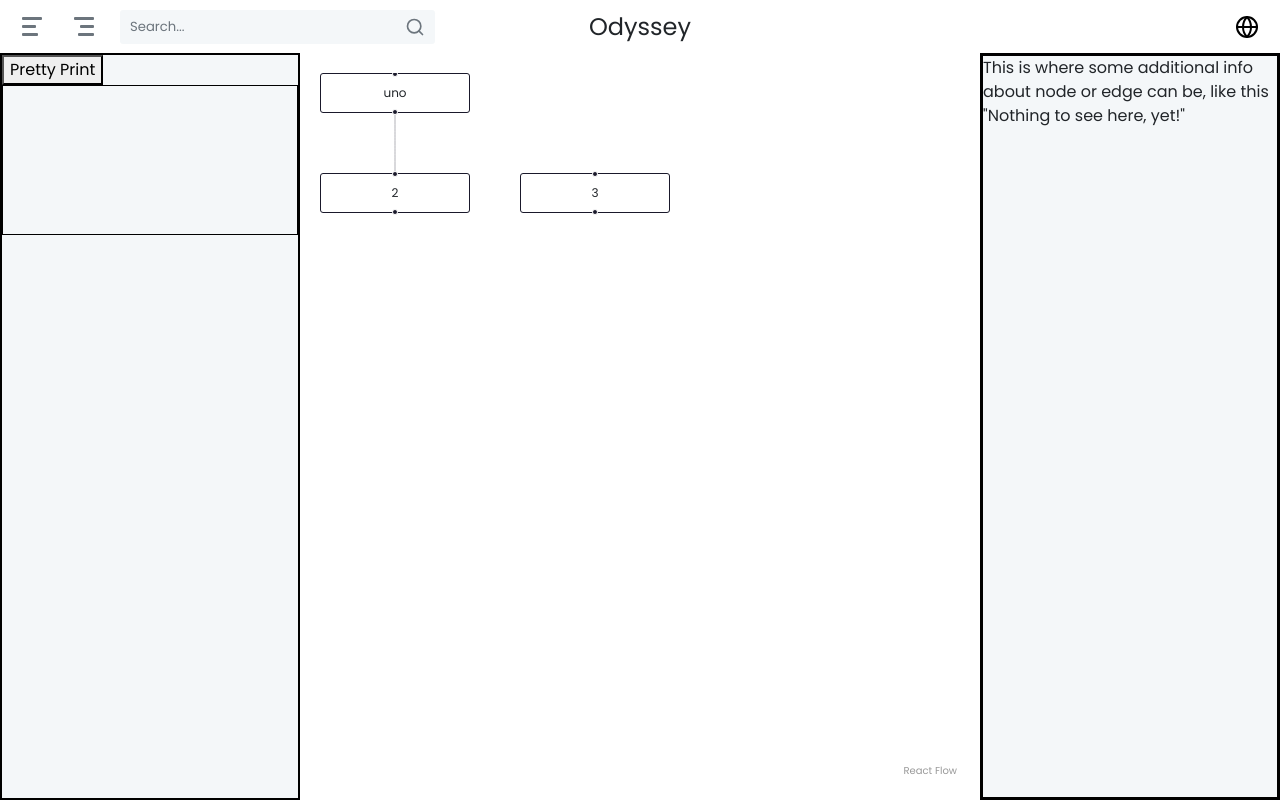
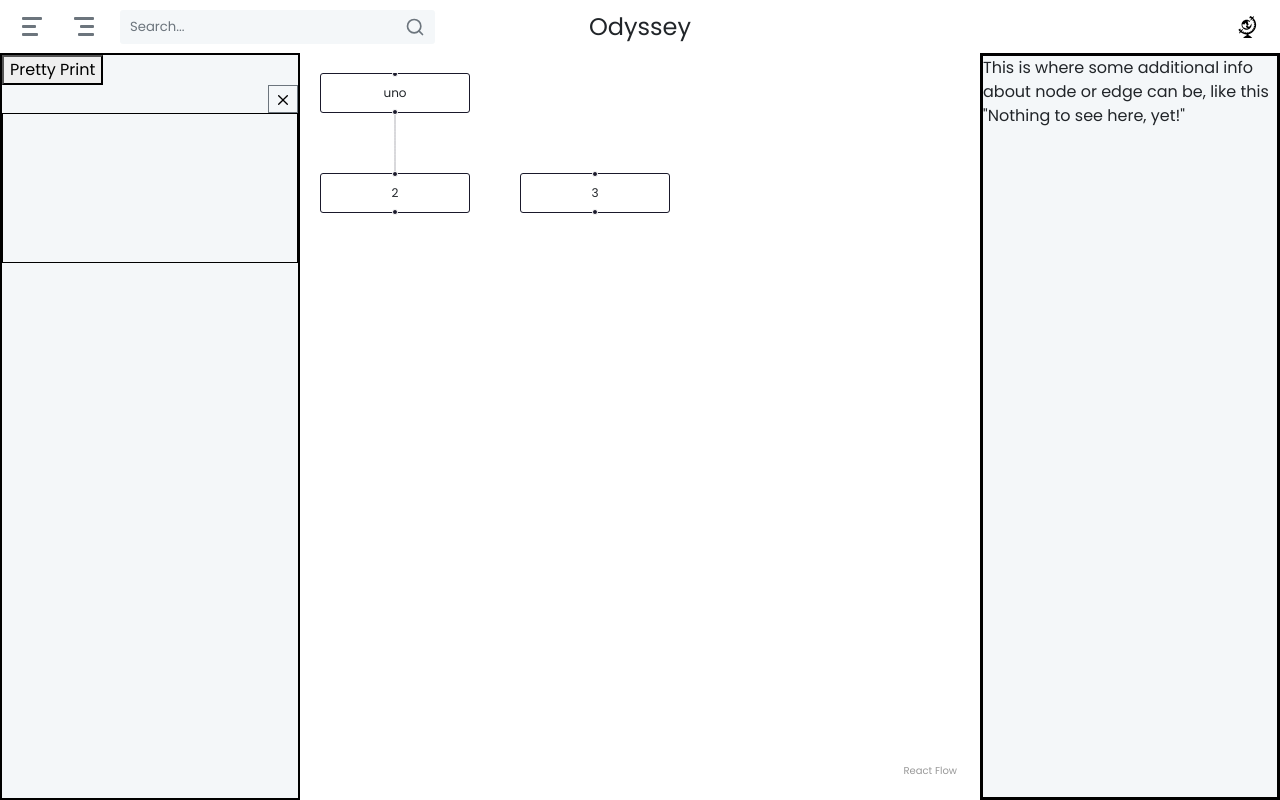
Before and after one commit to devl-things/odyssey, a React (Vite) app in the folder src/odyssey-web/: page / in a window 1280 px wide. Built offline with nearby package versions, Linux system fonts and the light colour scheme.

Commit message:
#12 - changed icons - toolbar beginnings

```diff
--- a/src/odyssey-web/package.json
+++ b/src/odyssey-web/package.json
@@ -11,10 +11,10 @@
   },
   "dependencies": {
     "@xyflow/react": "^12.4.3",
-    "lucide-react": "^0.475.0",
     "prismjs": "^1.29.0",
     "react": "^19.0.0",
-    "react-dom": "^19.0.0"
+    "react-dom": "^19.0.0",
+    "react-icons": "^5.5.0"
   },
   "devDependencies": {
     "@eslint/js": "^9.19.0",
--- a/src/odyssey-web/src/components/dac-editor/DacEditor.tsx
+++ b/src/odyssey-web/src/components/dac-editor/DacEditor.tsx
@@ -4,6 +4,7 @@ import "prismjs/components/prism-json"; // Import JSON language support
 // import "prismjs/themes/prism-tomorrow.css"; // Theme for syntax highlighting
 //import "prismjs/themes/prism-coy.css"; // Theme for syntax highlighting
 import "./DacEditor.scss";
+import Toolbar from "../toolbar/Toolbar";
 
 const DacEditor: React.FC = () => {
     const contentRef = useRef<HTMLDivElement>(null);
@@ -80,6 +81,7 @@ const DacEditor: React.FC = () => {
     return (
         <>
             <button onClick={prettyPrint}>Pretty Print</button>
+            <Toolbar />
             <div
                 ref={contentRef}
                 className="content_editable_element"
--- a/src/odyssey-web/src/components/language-selector/LanguageSelector.tsx
+++ b/src/odyssey-web/src/components/language-selector/LanguageSelector.tsx
@@ -1,12 +1,12 @@
 import React from 'react';
-import { Globe } from 'lucide-react'; // Example icon, you can use any icon library
+import { GiGlobe } from "react-icons/gi";
 import './LanguageSelector.scss';
 
 const LanguageSelector: React.FC = () => {
     return (
         <div className="language-selector">
             <button >
-                <Globe size={24} />
+                <GiGlobe size={24} />
             </button>
         </div>
     );
--- a/src/odyssey-web/src/components/search-bar/SearchBar.tsx
+++ b/src/odyssey-web/src/components/search-bar/SearchBar.tsx
@@ -1,5 +1,5 @@
 import React, { useState } from 'react';
-import { Search } from 'lucide-react';
+import { LuSearch } from "react-icons/lu";
 import { useLocalization } from '../../contexts/useLocalization';
 import './SearchBar.scss';
 
@@ -29,7 +29,7 @@ const SearchBar: React.FC<SearchBarProps> = ({ onSearch }) => {
         <div className="search-bar">
             <input type="text" placeholder={translations.searchBarPlaceholder} aria-label="Search" value={searchQuery} onChange={handleInputChange} onKeyDown={handleKeyDown} />
             <button type="button" onClick={handleSearchClick}>
-                <Search size="20" color="var(--search-bar-color)" />
+                <LuSearch size="20" color="var(--search-bar-color)" />
             </button>
         </div>
     );
--- /dev/null
+++ b/src/odyssey-web/src/components/toolbar/Toolbar.scss
@@ -0,0 +1,15 @@
+@use '../../styles/variables' as variables;
+
+.toolbar {
+    display: flex;
+    align-items: center;
+    justify-content: flex-end;
+
+    background-color: inherit;
+
+    button {
+        background-color: inherit;
+        border: 1px solid variables.$gray-600;
+        outline: none;
+    }
+}
--- /dev/null
+++ b/src/odyssey-web/src/components/toolbar/Toolbar.tsx
@@ -0,0 +1,13 @@
+import React from "react";
+import './Toolbar.scss';
+import { CgClose } from "react-icons/cg";
+
+const Toolbar: React.FC = () => {
+    return (<div className="toolbar">
+        <button>
+            <CgClose />
+        </button>
+    </div>);
+};
+
+export default Toolbar;
```
Also changed, not shown: 1 other file (tests, documents, lock files or other folders).
